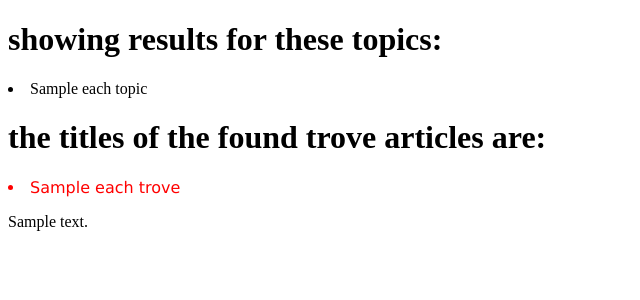
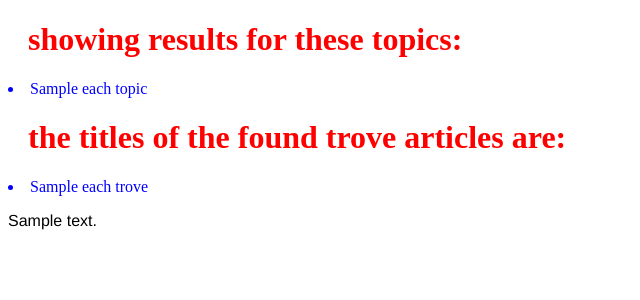
Before and after one commit to benjels/TroveExplorer, a Flask app: template TroveExplorerPycharm/templates/topic.html in a window 1280 px wide. Shown: the top 300 px of the page, without its empty margins (0-640 px from the left). Run offline with Flask 2, Linux system fonts and the light colour scheme; the template is opened without the code that fills it: most values are stand-ins (such as "Sample title", 1, 10 or a date in 2020).

Commit message:
added a style sheet which now seems to work with the jenja template

```diff
--- a/TroveExplorerPycharm/app.py
+++ b/TroveExplorerPycharm/app.py
@@ -5,6 +5,7 @@ from flask_restful import Resource, Api
 import json
 
 app = Flask(__name__)
+app.jinja_env.line_statement_prefix = '%'
 
 @app.route("/")
 def home():
--- /dev/null
+++ b/TroveExplorerPycharm/static/styles.css
@@ -0,0 +1,13 @@
+h1 {
+    color: red;
+    margin-left: 20px;
+}
+li{
+	color: blue
+}
+p{
+	font-family: "helvetica"
+}
+iframe{
+	margin-left: 400px
+}
--- a/TroveExplorerPycharm/templates/topic.html
+++ b/TroveExplorerPycharm/templates/topic.html
@@ -1,17 +1,16 @@
 <!doctype html>
+<link rel="stylesheet" href="{{ url_for('static', filename='styles.css') }}">
 <title>Topic Search</title>
-{% if topics %}
+% if topics:
   <h1>showing results for these topics: </h1>
-  {% for eachTopic in topics %}
+  % for eachTopic in topics:
 	<li>{{ eachTopic["title"] }}</li>
-  {% endfor %}
+  % endfor
   <h1>the titles of the found trove articles are: </h1>
-  {% for eachTrove in troves %}
-	<font color="red" face="verdana">
+  % for eachTrove in troves:
 	<li>{{ eachTrove["title"] }}</li>
-	</font>
 	<p>{{ eachTrove["fulltext"]}}</p>
-  {% endfor %}
-{% else %}
+  % endfor
+% else:
   <h1>no topics provided</h1>
-{% endif %}
+% endif
```
Also changed, not shown: TroveExplorerPycharm/templates/trove.html (+6 -10 lines).
